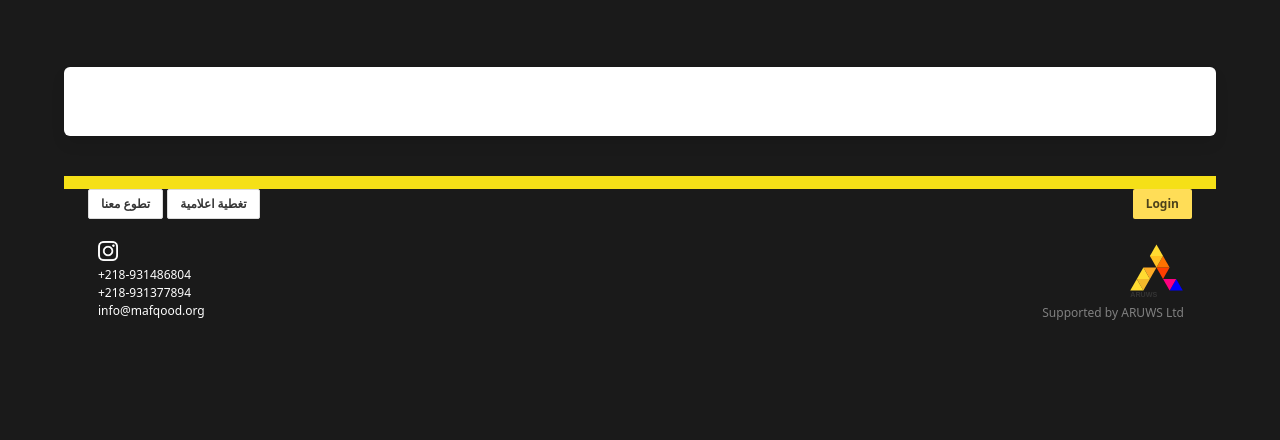
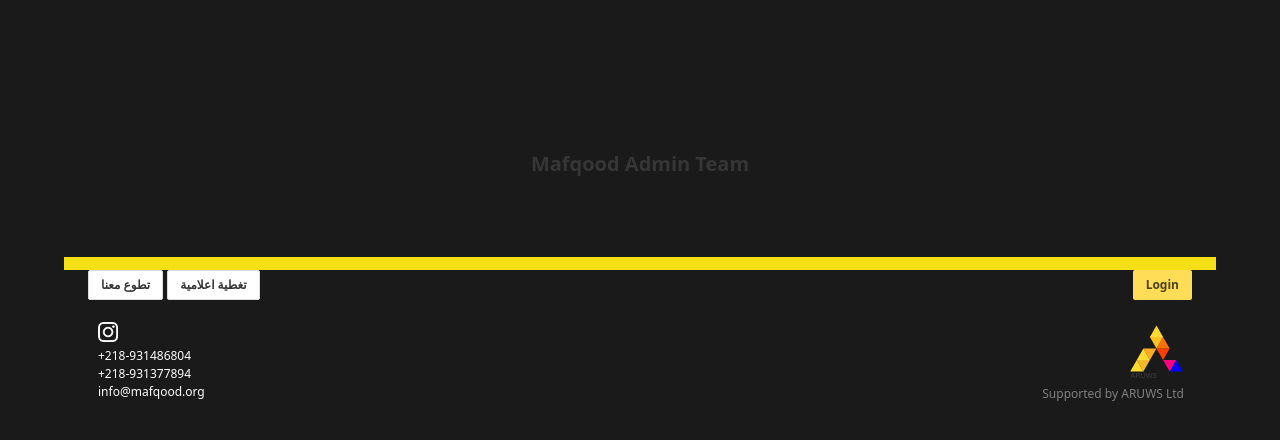
Before and after one commit to Aruws-Consultancy/mafqoodly, a Django app: template templates/errors.html in a window 1280 px wide. Shown: the part 281-721 px from the top of the page. Run offline with Django 4.2, Linux system fonts and the light colour scheme; the template is opened without the code that fills it, so the values that code supplies are empty; some libraries are stand-ins or nearby versions.

Commit message:
adding error pages handle

```diff
--- a/config/settings.py
+++ b/config/settings.py
@@ -14,7 +14,7 @@ load_dotenv(os.path.join(BASE_DIR, "../.env"))
 SECRET_KEY = 'django-insecure-om&_&==b1=5y18)lo8=-xvcijteu0lj7^d^$#4)0m9$v)-c5a&'
 
 # Basics
-DEBUG = True
+DEBUG = False
 ROOT_URLCONF = 'urls'
 WSGI_APPLICATION = 'config.wsgi.application'
 
--- a/templates/errors.html
+++ b/templates/errors.html
@@ -2,31 +2,29 @@
 {% load static %}
 
 {% block content %}
-    <div class="columns" style="margin-bottom:0px !important">
-        <div class="column is-three-fifthss">
-            <span class="title is-5" style="float:left; padding-top:15px;">
-                {% if status_code == 404 %}
-                    404 Page Not Found
-                {% elif status_code == 500 %}
-                    500 Internal Error Page
-                {% elif status_code == 403 %}
-                    403 Forbidden Page
-                {% endif %}
-            </span>
-        </div>
+    <div class="has-text-centered" style="margin-bottom:0px !important; margin-top:40px;">
+        <span class="title is-1 has-text-centered" style="padding-top:15px;">
+            {% if status_code == 404 %}
+                ERROR 404 <br> Page Not Found
+            {% elif status_code == 500 %}
+                ERROR 500 <br> Internal Error Page
+            {% elif status_code == 403 %}
+                ERROR 403 <br> Forbidden Page
+            {% endif %}
+        </span>
     </div>
 
-    <div class="box" style="padding-top:25px;">
-        <span class="title-1">
+    <div class="has-text-centered" style="padding-top:25px; padding-bottom:40px;">
+        <span class="title is-5 has-text-centered">
             {% if status_code == 404 %}
                 Please we are looking into resolving your problem
             {% elif status_code == 500 %}
-                <span class="title-1"> Page not available. If you think there is an error, let us know at testdemandreportingtool@test-and-trace.nhs.uk or
-                    text directly a member of the development team </span><br>
+                Page not available. If you think there is an error, let us know at admin@mafqood.org
             {% elif status_code == 403 %}
-                <span class="title-1"> You dont have permission to access page </span><br>
-                <a href='/'><span> Return to Homepage</span></a>
+               You do not have permission to access this page
             {% endif %}
+            <br><br>
+            <span>Mafqood Admin Team</span>
         </span><br>
     </div>
 
--- a/urls.py
+++ b/urls.py
@@ -13,6 +13,10 @@ favicon_view = RedirectView.as_view(url='/static/favicon.ico', permanent=True)
 admin.site.site_header = 'Mafqood - Admin'
 admin.site.index_title = 'Mafqood.ly'
 
+handler404 = 'disaster.views.error_404'
+handler500 = 'disaster.views.error_500'
+handler403 = 'disaster.views.error_403'
+handler400 = 'disaster.views.error_404'
 
 urlpatterns = [
 
```
Also changed, not shown: disaster/views.py (+26 -1 lines).
